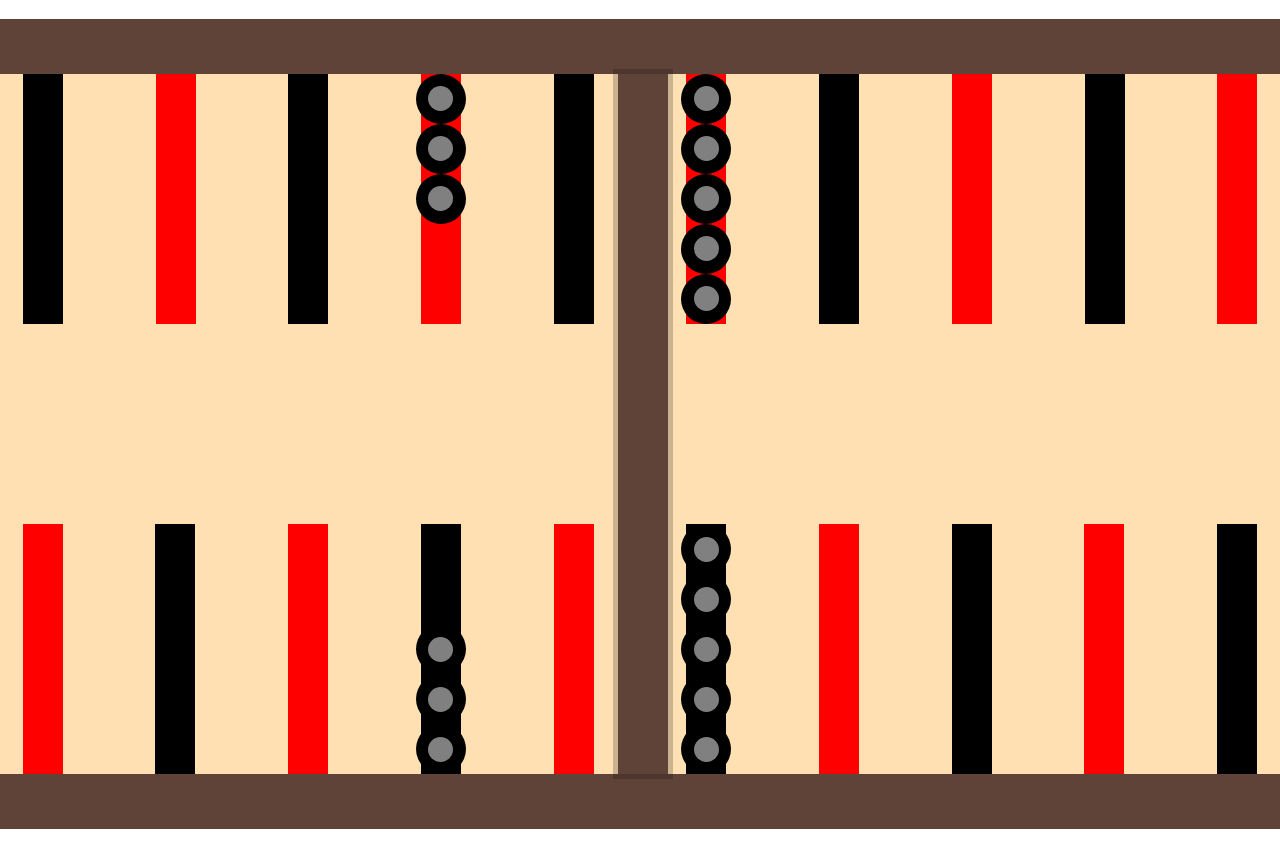
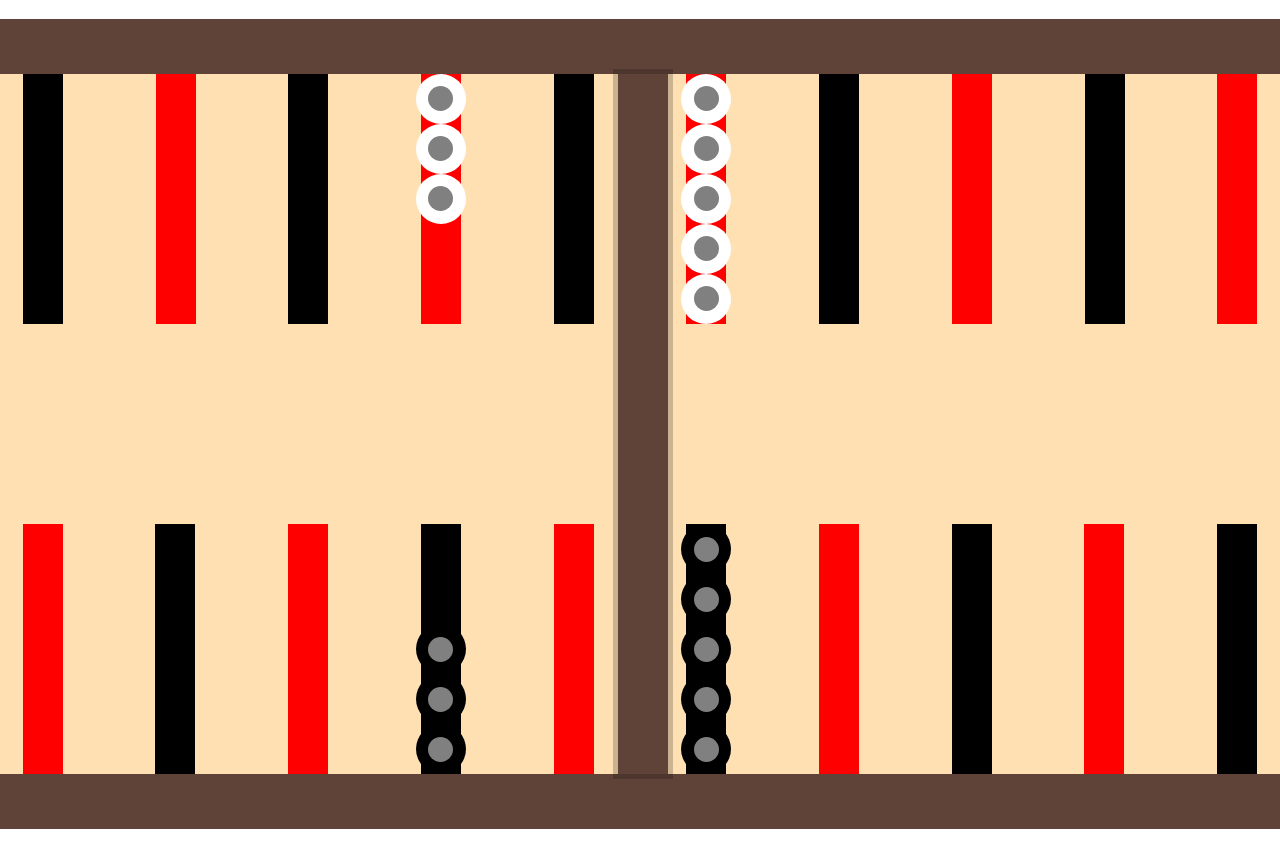
Before and after one commit to keremkaradenzz/backgammon-games, a React (Create React App) app: page / in a window 1280 px wide. Shown: the top 868 px of the page. Built offline with nearby package versions, Linux system fonts and the light colour scheme.

Commit message:
dragging stone event and data configurations

```diff
--- a/src/components/board/Board.tsx
+++ b/src/components/board/Board.tsx
@@ -14,17 +14,17 @@ const Board: React.FC<IProps> = ({ gameData }) => {
         <div className='board-first' style={{ transform: 'rotate(180deg)', marginTop: -100 }}>
           {
             gameData.map((game, i) => i < 12 && (i % 2 === 0 ?
-              <BoardLine bgcolor='black' count={game.haveStone.length} game={game} /> :
-              <BoardLine bgcolor='red' count={game.haveStone.length} game={game}/>
+              <BoardLine key={i} bgcolor='black' game={game} /> :
+              <BoardLine key={i} bgcolor='red' game={game}/>
             ))}
-        </div>
+          </div>
 
         <div className='board-line' />
         <div className='board-first' style={{ marginTop: 200 }} >
           {
             gameData.map((game, i) => i >= 12 && (i % 2 === 0 ?
-              <BoardLine bgcolor='black' count={game.haveStone.length} game={game}/> :
-              <BoardLine bgcolor='red' count={game.haveStone.length} game={game} />
+              <BoardLine key={i} bgcolor='black' game={game}/> :
+              <BoardLine key={i} bgcolor='red' game={game} />
             ))}
         </div>
 
--- a/src/components/boardLine/BoardLine.tsx
+++ b/src/components/boardLine/BoardLine.tsx
@@ -2,17 +2,25 @@ import React from 'react'
 import Stone from '../stone/Stone';
 import './index.scss';
 import { IData } from '../../utils/types';
+import stone from "../stone/Stone";
 interface IBoardLineProps {
   bgcolor: string;
-  count?: number;
   game: IData;
 }
-const BoardLine: React.FC<IBoardLineProps> = ({ bgcolor, count = 0 }) => {
-  const newArray = Array(count).fill('');
+
+type DragStoneType = {
+  id : number;
+  lineId: number;
+}
+const BoardLine: React.FC<IBoardLineProps> = ({ bgcolor, game }) => {
 
   function handleDrop(e: React.DragEvent) {
     e.preventDefault();
-    console.log(e.target);
+    const dragStone:DragStoneType = JSON.parse(localStorage.getItem('stone') || '{}') ;
+    if(dragStone){
+      console.log(dragStone)
+    }
+
   }
   function handleDragOver(e: React.DragEvent) {
     e.preventDefault();
@@ -21,8 +29,8 @@ const BoardLine: React.FC<IBoardLineProps> = ({ bgcolor, count = 0 }) => {
   return (
     <div className='line' onDragOver={handleDragOver} onDrop={e => handleDrop(e)} style={{ background: bgcolor, borderColor: `transparent transparent ${bgcolor} transparent` }}>
       {
-        newArray.map((i, index) => {
-          return <Stone key={index} />
+        game.haveStone.map((i, index) => {
+          return <Stone key={index} bgcolorFirst={i === 'S' ? 'black' : 'white'} lineId={game.lineId} id={index} />
         })
       }
     </div>
--- a/src/components/stone/Stone.tsx
+++ b/src/components/stone/Stone.tsx
@@ -4,12 +4,22 @@ import './index.scss';
 interface IStoneProps {
   bgcolorFirst?: string;
   bgcolorSecond?: string;
+  lineId:number;
+  id:number;
 }
-
-const Stone:React.FC <IStoneProps> = ({bgcolorFirst = 'black', bgcolorSecond = 'gray'}) => {
+type DragStoneType = {
+    lineId: number,
+    id:number,
+}
+const Stone:React.FC <IStoneProps> = ({bgcolorFirst = 'black', bgcolorSecond = 'gray', lineId, id}) => {
 
   function handleDragStart(e:React.DragEvent){
       console.log(e.target)
+      const dragStone:DragStoneType = {
+          lineId,
+          id
+      }
+      localStorage.setItem('stone', JSON.stringify(dragStone))
   }
   return (
     <div  draggable={true} className='stone'   onDragStart={e => handleDragStart(e)}  style={{background:bgcolorFirst}}>
```
